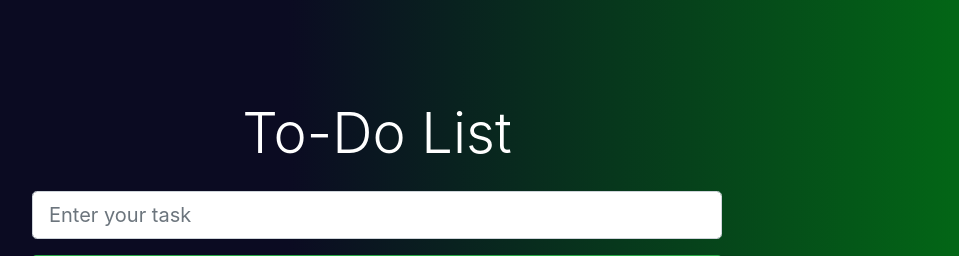
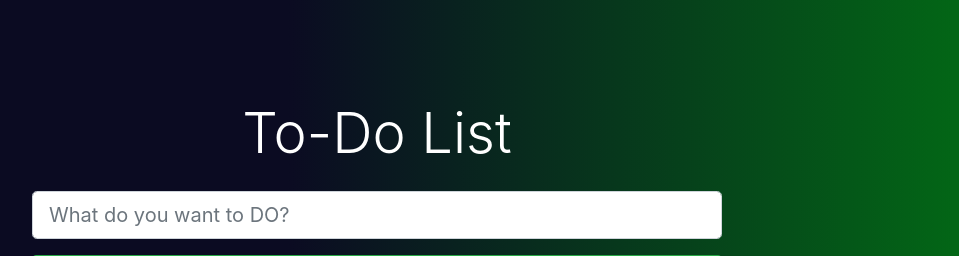
Before and after one commit to DurjoyJacobMrong/2022242_Assignment_5_ToDoList, a PHP site: page / in a window 1280 px wide. Shown: the top 256 px of the page, without its empty margins (263-1222 px from the left). Run offline with PHP 8.4, Linux system fonts and the light colour scheme; data that the repository does not hold is empty; a stand-in replaces the project's code that opens the database connection.

Commit message:
2nd Update

```diff
--- a/index.php
+++ b/index.php
@@ -11,7 +11,7 @@ require_once "header.php";
     <h2 class="display-4 text-white text-center" >To-Do List</h2>
       <form class="mt-4" action="index_valid.php" method="post">
         <div class="form-group">
-          <input class= "form-control form-control-lg" type="text" name="textfield" placeholder="Enter your task"  >
+          <input class= "form-control form-control-lg" type="text" name="textfield" placeholder="What do you want to DO?"  >
 
         </div>
         <div class="">
```
Also changed, not shown: 2 other files.
